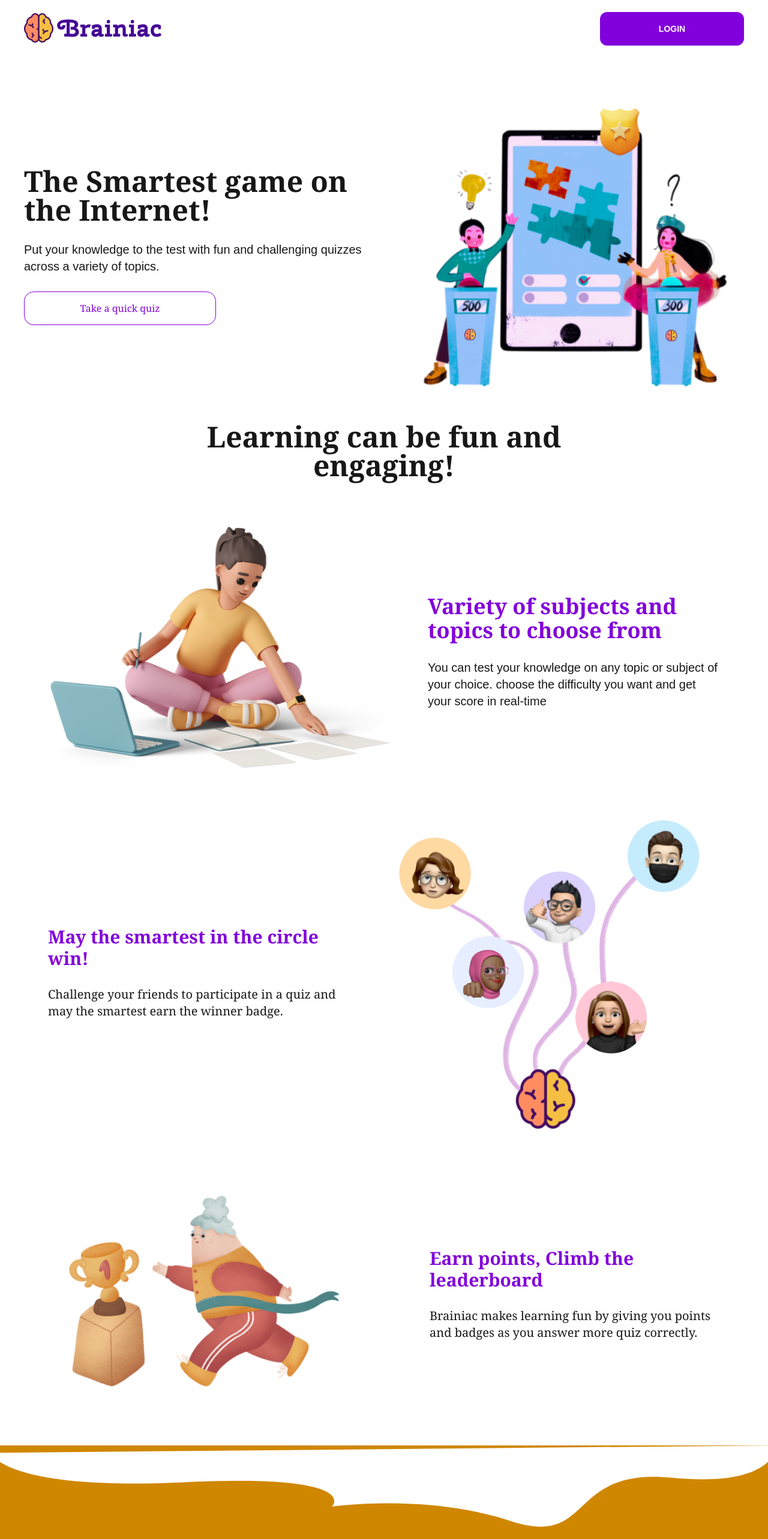
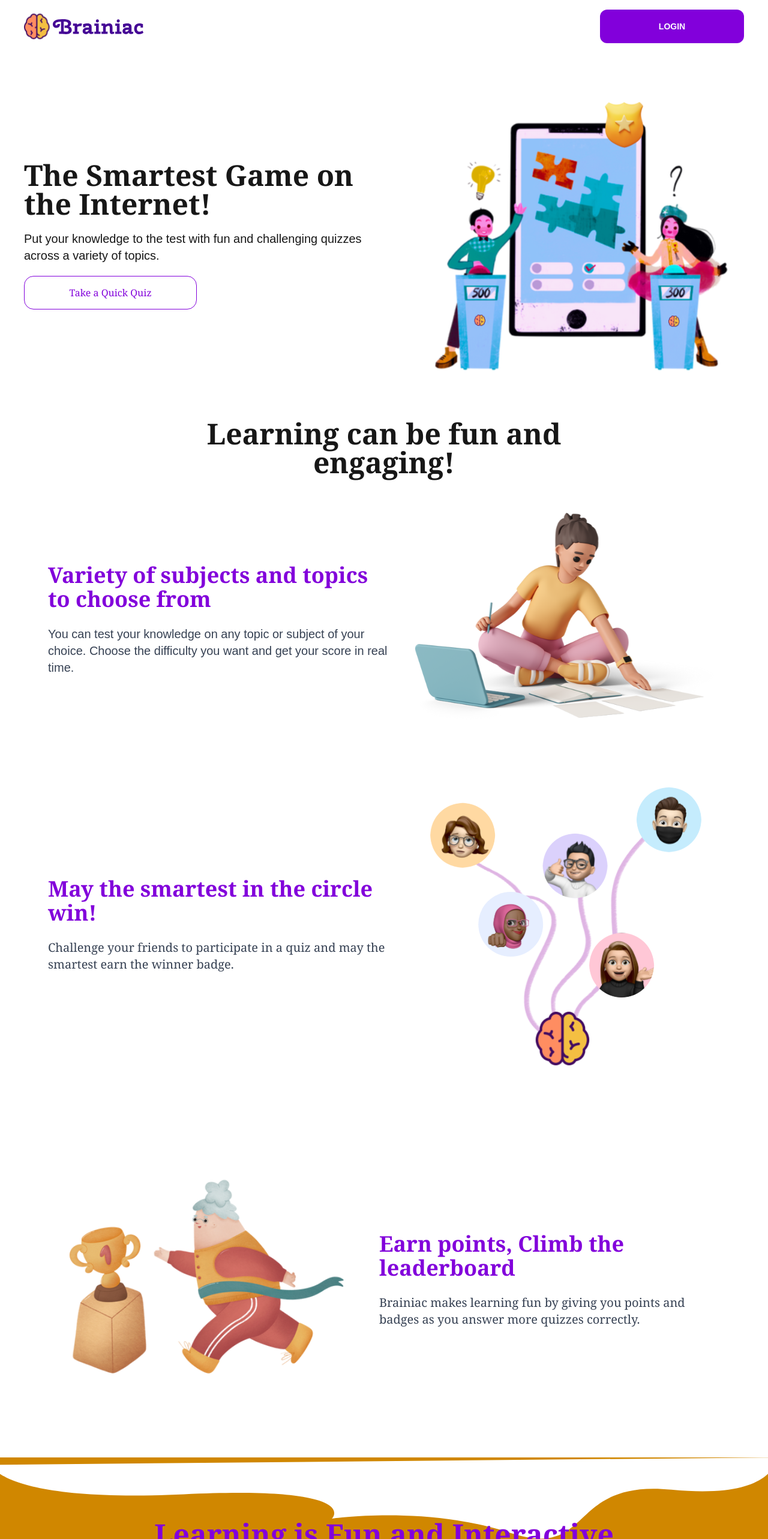
Before and after one commit to Fabuloustimsam/BrainiacGame, a Next.js app: page / in a window 1280 px wide. Shown: the top 2566 px of the page at 60% size. Built offline with nearby package versions, Linux system fonts and the light colour scheme.

Commit message:
latest Brainiac fix and responsiveness

```diff
--- a/src/components/landingPage/GrannySection/grannySec.tsx
+++ b/src/components/landingPage/GrannySection/grannySec.tsx
@@ -3,19 +3,28 @@ import React from "react";
 
 export default function GrannySec() {
   return (
-    <>
-      <div className="flex justify-between px-20">
-        <Image alt="friends" src={"/Granny.svg"} width={504} height={504} />
-        <div className="flex flex-col gap-7 justify-center w-[484px]">
-          <div className="font-semibold font-serif text-purple-700 text-3xl ">
-            Earn points, Climb the leaderboard
-          </div>
-          <div className="text-xl font-serif">
-            Brainiac makes learning fun by giving you points and badges as you
-            answer more quiz correctly.
-          </div>
-        </div>
+    <div className="flex flex-col lg:flex-row items-center justify-between w-full px-4 sm:px-10 lg:px-20 gap-10 py-10">
+      {/* Image Section */}
+      <div className="w-full max-w-md lg:max-w-lg">
+        <Image
+          alt="Granny"
+          src="/Granny.svg"
+          width={504}
+          height={504}
+          className="w-full h-auto"
+        />
       </div>
-    </>
+
+      {/* Text Section */}
+      <div className="flex flex-col gap-6 justify-center text-center lg:text-left w-full max-w-xl">
+        <h2 className="font-semibold font-serif text-purple-700 text-2xl sm:text-3xl lg:text-4xl">
+          Earn points, Climb the leaderboard
+        </h2>
+        <p className="text-base sm:text-lg lg:text-xl font-serif text-gray-700">
+          Brainiac makes learning fun by giving you points and badges as you
+          answer more quizzes correctly.
+        </p>
+      </div>
+    </div>
   );
 }
--- a/src/components/landingPage/bodyComponents/landing.tsx
+++ b/src/components/landingPage/bodyComponents/landing.tsx
@@ -4,23 +4,30 @@ import Link from "next/link";
 
 export default function Landing() {
   return (
-    <div className="flex mt-5 justify-between w-full px-10 items-center ">
-      <div className="flex flex-col ">
-        <div className="text-5xl font-serif w-[612px] font-black">
-          The Smartest game on the Internet!
-        </div>
-        <div className="py-7 text-xl w-[612px]">
+    <div className="flex flex-col-reverse lg:flex-row mt-5 px-6 md:px-10 items-center justify-between w-full gap-10">
+      <div className="flex flex-col text-center lg:text-left">
+        <h1 className="text-3xl sm:text-4xl lg:text-5xl font-serif font-black max-w-xl">
+          The Smartest Game on the Internet!
+        </h1>
+        <p className="py-5 text-base sm:text-lg lg:text-xl max-w-xl">
           Put your knowledge to the test with fun and challenging quizzes across
           a variety of topics.
-        </div>
+        </p>
         <Link href="/quizButton">
-          <button className="w-80 cursor-pointer h-14 border rounded-2xl hover:bg-purple-400  hover:transition-all text-purple-700 font-serif border-purple-700">
-            {" "}
-            Take a quick quiz
+          <button className="w-full sm:w-72 h-14 border rounded-2xl hover:bg-purple-400 hover:transition-all text-purple-700 font-serif border-purple-700">
+            Take a Quick Quiz
           </button>
         </Link>
       </div>
-      <Image alt="logo" src={"/Heroimage.svg"} width={612} height={132} />
+      <div className="flex justify-center">
+        <Image
+          alt="Hero image"
+          src="/Heroimage.svg"
+          width={612}
+          height={132}
+          className="w-full max-w-md md:max-w-lg lg:max-w-xl h-auto"
+        />
+      </div>
     </div>
   );
 }
--- a/src/components/landingPage/footer/footer.tsx
+++ b/src/components/landingPage/footer/footer.tsx
@@ -3,13 +3,14 @@ import React from "react";
 
 export default function Footer() {
   return (
-    <div className="bg-purple-700 w-full text-center justify-items-center content-center h-[243px]">
+    <footer className="bg-purple-700 w-full flex items-center justify-center py-10 px-4">
       <Image
-        alt="logo"
-        src={"/whitebrainiac.svg"}
-        width={468.15}
+        alt="Brainiac logo"
+        src="/whitebrainiac.svg"
+        width={468}
         height={108}
+        className="w-full max-w-xs sm:max-w-md md:max-w-lg lg:max-w-xl h-auto"
       />
-    </div>
+    </footer>
   );
 }
--- a/src/components/landingPage/landingVar/variety.tsx
+++ b/src/components/landingPage/landingVar/variety.tsx
@@ -4,26 +4,29 @@ import React from "react";
 export default function Variety() {
   return (
     <>
-      <div className="font-extrabold text-5xl text-center justify-center h-[132px] w-full  font-serif">
-        {" "}
-        Learning can be fun and <br />
-        engaging!
+      <div className="font-extrabold text-3xl sm:text-4xl lg:text-5xl text-center font-serif w-full px-4 py-6">
+        Learning can be fun and <br /> engaging!
       </div>
-      <div className="w-full flex px-20 justify-between">
-        <Image
-          alt="logo"
-          src={"/Girlsittingonfloor.svg"}
-          width={602.36}
-          height={503}
-        />
-        <div className="flex  justify-center w-[487px] flex-col gap-7">
-          <div className="text-4xl font-serif font-bold text-purple-700">
+
+      <div className="w-full flex flex-col-reverse lg:flex-row items-center justify-between px-4 sm:px-10 lg:px-20 gap-10">
+        <div className="flex flex-col gap-6 text-center lg:text-left w-full max-w-xl">
+          <h2 className="text-2xl sm:text-3xl lg:text-4xl font-serif font-bold text-purple-700">
             Variety of subjects and topics to choose from
-          </div>
-          <div className="text-xl">
+          </h2>
+          <p className="text-base sm:text-lg lg:text-xl text-gray-700">
             You can test your knowledge on any topic or subject of your choice.
-            choose the difficulty you want and get your score in real-time
-          </div>
+            Choose the difficulty you want and get your score in real time.
+          </p>
+        </div>
+
+        <div className="w-full max-w-md lg:max-w-lg">
+          <Image
+            alt="Girl sitting on floor"
+            src="/Girlsittingonfloor.svg"
+            width={600}
+            height={500}
+            className="w-full h-auto"
+          />
         </div>
       </div>
     </>
--- a/src/components/landingPage/landingVarOne/varOne.tsx
+++ b/src/components/landingPage/landingVarOne/varOne.tsx
@@ -3,24 +3,28 @@ import React from "react";
 
 export default function Varone() {
   return (
-    <>
-      <div className="flex justify-between px-20">
-        <div className="flex flex-col gap-7 justify-center w-[484px]">
-          <div className="font-semibold font-serif text-purple-700 text-3xl ">
-            May the smartest in the circle win!
-          </div>
-          <div className="text-xl font-serif">
-            Challenge your friends to participate in a quiz and may the smartest
-            earn the winner badge.
-          </div>
-        </div>
+    <div className="flex flex-col-reverse lg:flex-row items-center justify-between w-full px-4 sm:px-10 lg:px-20 gap-10 py-10">
+      {/* Text Content */}
+      <div className="flex flex-col gap-6 justify-center text-center lg:text-left w-full max-w-xl">
+        <h2 className="font-semibold font-serif text-purple-700 text-2xl sm:text-3xl lg:text-4xl">
+          May the smartest in the circle win!
+        </h2>
+        <p className="text-base sm:text-lg lg:text-xl font-serif text-gray-700">
+          Challenge your friends to participate in a quiz and may the smartest
+          earn the winner badge.
+        </p>
+      </div>
+
+      {/* Image */}
+      <div className="w-full max-w-md lg:max-w-lg">
         <Image
           alt="friends"
-          src={"/Frame 14.svg"}
-          width={567.24}
-          height={567.24}
+          src="/Frame 14.svg"
+          width={567}
+          height={567}
+          className="w-full h-auto"
         />
       </div>
-    </>
+    </div>
   );
 }
--- a/src/components/landingPage/navComponents/navbar.tsx
+++ b/src/components/landingPage/navComponents/navbar.tsx
@@ -3,12 +3,18 @@ import Link from "next/link";
 
 export default function Navbar() {
   return (
-    <nav className="flex text-blue-500 font-bold text-3xl h-full py-5 px-10 justify-between w-screen">
-      <div>
-        <Image alt="logo" src={"/BrainiacLogo.svg"} width={230} height={53} />
+    <nav className="flex items-center justify-between w-full px-4 sm:px-6 lg:px-10 py-4 text-blue-500 font-bold text-2xl">
+      <div className="flex-shrink-0">
+        <Image
+          alt="Brainiac logo"
+          src="/BrainiacLogo.svg"
+          width={200}
+          height={50}
+          className="w-auto h-auto max-w-[200px]"
+        />
       </div>
-      <Link href={"/login"}>
-        <button className="bg-purple-700  active:shadow-2xl hover:bg-purple-500 rounded-xl text-white w-60 h-14 text-sm justify-center text-center">
+      <Link href="/login">
+        <button className="bg-purple-700 hover:bg-purple-500 active:shadow-2xl text-white rounded-xl w-40 sm:w-60 h-12 sm:h-14 text-sm">
           LOGIN
         </button>
       </Link>
--- a/src/components/landingPage/semiFooter/semiFooter.tsx
+++ b/src/components/landingPage/semiFooter/semiFooter.tsx
@@ -3,19 +3,24 @@ import React from "react";
 
 export default function SemiFooter() {
   return (
-    <div className="w-full h-[552px] bg-yellow-600 relative flex flex-col items-center justify-center text-center">
+    <div className="w-full bg-yellow-600 relative flex flex-col items-center justify-center text-center py-16 px-4 sm:px-8">
+      {/* Background Curl Image */}
       <Image
-        alt="friends"
+        alt="curl vector"
         src="/Vectorcurl.svg"
         width={1473}
         height={148}
-        className="w-full absolute top-0 left-0"
+        className="w-full h-auto absolute top-0 left-0"
       />
-      <div className="flex flex-col items-center justify-center">
-        <div className="py-3 text-purple-700 text-5xl font-bold font-serif">
-          Learning is Fun and Interactive <br /> with Brainiac
-        </div>
-        <button className="bg-purple-700 rounded-xl text-white text-xl font-black font-sans px-12 py-5 mt-4">
+
+      {/* Content */}
+      <div className="z-10 mt-10 flex flex-col items-center justify-center">
+        <h2 className="text-purple-700 text-2xl sm:text-4xl lg:text-5xl font-bold font-serif">
+          Learning is Fun and Interactive <br className="hidden sm:block" />{" "}
+          with Brainiac
+        </h2>
+
+        <button className="bg-purple-700 rounded-xl text-white text-base sm:text-lg lg:text-xl font-black font-sans px-8 sm:px-12 py-4 sm:py-5 mt-6">
           Get started
         </button>
       </div>
```
Also changed, not shown: src/app/login/loginButton/page.tsx (+68 -76 lines), src/app/login/page.tsx (+66 -39 lines), src/app/login/verifyAcc/page.tsx (+47 -50 lines).
